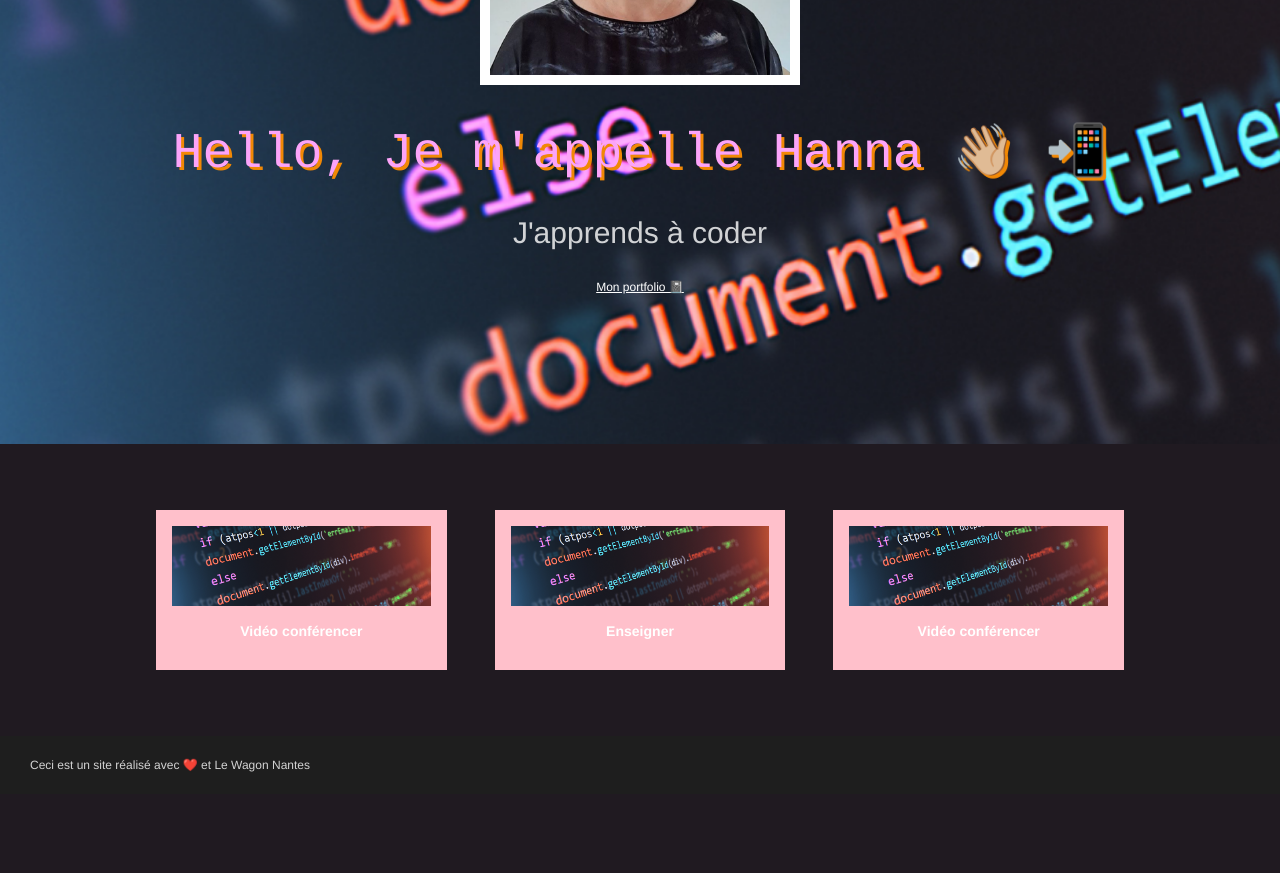
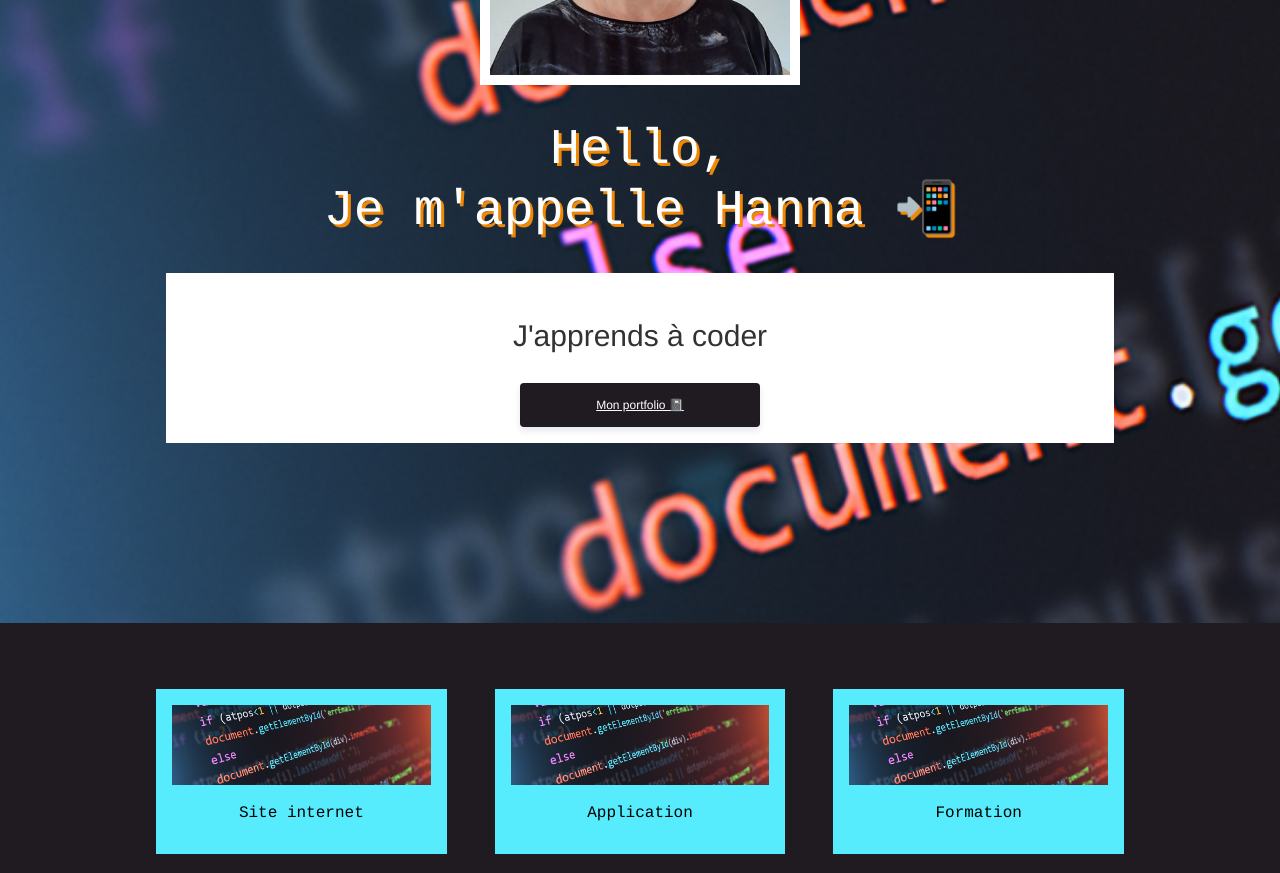
Before and after one commit to hannalenda/profil-page, a plain HTML site: page index.html in a window 1280 px wide. Shown: the part 380-1253 px from the top of the page. Before the commit the page ends 1174 px from the top, so only its background shows below. Drawn offline with Linux system fonts and the light colour scheme.

Commit message:
Add files via upload

```diff
--- a/index.html
+++ b/index.html
@@ -9,22 +9,33 @@
 
   	<div id="banner">
   		<img src="images/hanna_k.png" alt="Hanna 	LENDA profil picture" width="300">
-  		<h1> Hello, Je m'appelle Hanna 👋🏼 📲</h1>
+  		<h1> Hello,
+  			<br>
+  		Je m'appelle Hanna 📲</h1>
+  		<div class="card2">
     	<p>J'apprends à coder</p>
-    	<a href="#">Mon portfolio 📓</a>
+    	<center><div class="btn">
+
+    		<a href="https://www.linkedin.com/in/hannalenda/">Mon portfolio 📓</a>
+    	</div></center>
+    </div>
+
+    	<br>
+
+    </div>
 	</div>
 	<div class="cards">
 		<div class="card">
     		<img src="images/hero_img_code.png" alt="picture description" width="100%">
-    		<h3><center>Vidéo conférencer</center></h3>
+    		<h3><center>Site internet</center></h3>
     	</div>
     	<div class="card">
     		<img src="images/hero_img_code.png" alt="picture description" width="100%">
-    		<h3><center>Enseigner</center></h3>
+    		<h3><center>Application</center></h3>
  		</div>
  		<div class="card">
     		<img src="images/hero_img_code.png" alt="picture description" width="100%">
-    		<h3><center>Vidéo conférencer</center></h3>
+    		<h3><center>Formation</center></h3>
     	</div>
  	</div>
     <div id="footer">
--- a/style.css
+++ b/style.css
@@ -8,16 +8,23 @@ body {
 
 h1 {
   font-family: Courier;
-  color: #FCA4F9;
+  color: white;
   font-weight: lighter;
   font-size: 40px;
 }
 
 h2 {
-  font-family: Helvetica;
-  color: white;
+  font-family: Courier;
+  color: black;
   font-weight: lighter;
   font-size: 8px;
+}
+
+h3 {
+  font-family: Courier;
+  color: black;
+  font-weight: lighter;
+  font-size: 16px;
 }
 
 a {
@@ -52,12 +59,14 @@ a:hover {
   font-weight: lighter;
 }
 
+
 .btn {
   text-decoration: none;
-  background-color: #F18805;
+  background-color: #201A21;
   border-radius: 4px;
   box-shadow: 0 4px 6px rgba(50,50,93,.11);
   padding: 15px 20px;
+  width: 200px
 }
 
 .btn:hover {
@@ -71,7 +80,17 @@ a:hover {
   margin: 16px;
   font: Courier;
   font-weight: lighter;
-  background-color: pink;
+  background-color: #57ECFD;
+
+}
+.card2 {
+  padding: 16px;
+  margin: 16px;
+  bord
+  font: Courier;
+  font-weight: lighter;
+  color: black;
+  background-color: white;
 
 }
 /*.card img {
```
